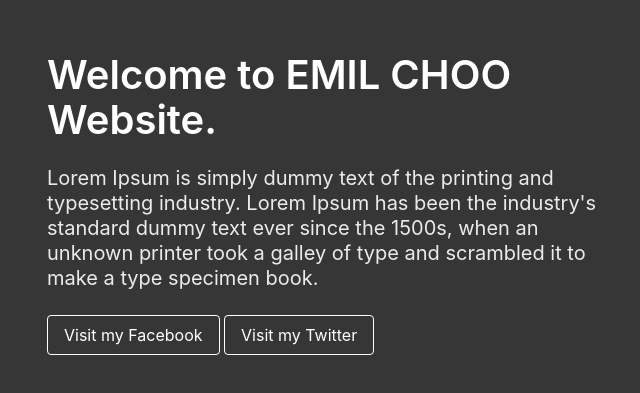
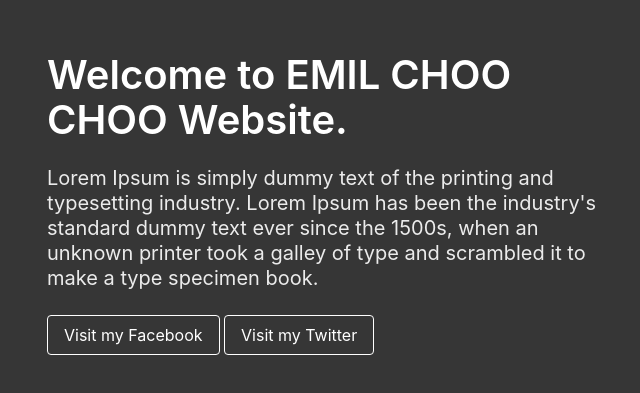
Before and after one commit to ScarlettMoonn/emilchoo.github.io, a plain HTML site: page index.html in a window 1280 px wide. Shown: the part 197-590 px from the top of the page, without its empty margins (311-951 px from the left). Drawn offline with nearby package versions, Linux system fonts and the light colour scheme.

Commit message:
Update index.html

```diff
--- a/index.html
+++ b/index.html
@@ -13,7 +13,7 @@
             <div class="columns is-vcentered is-centered">
                 <div class="column is-6">
                     <div class="block">
-                        <h1 class="title is-2">Welcome to EMIL CHOO Website.</h1>
+                        <h1 class="title is-2">Welcome to EMIL CHOO CHOO Website.</h1>
                     </div>
                     <div class="block">
                         <h2 class="subtitle">Lorem Ipsum is simply dummy text of the printing and typesetting industry. Lorem Ipsum has been the industry's standard dummy text ever since the 1500s, when an unknown printer took a galley of type and scrambled it to make a type specimen book.<br>
```
